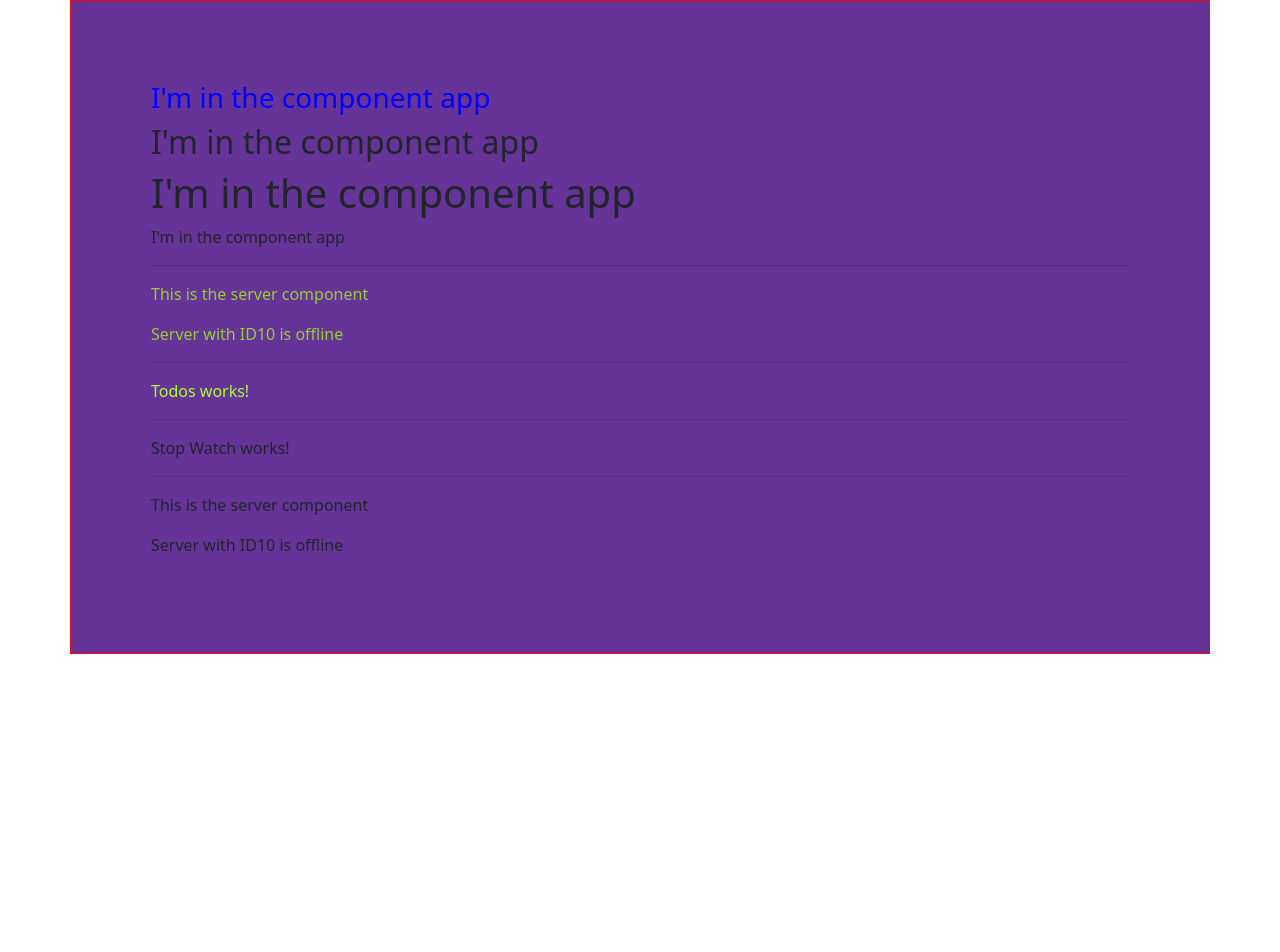
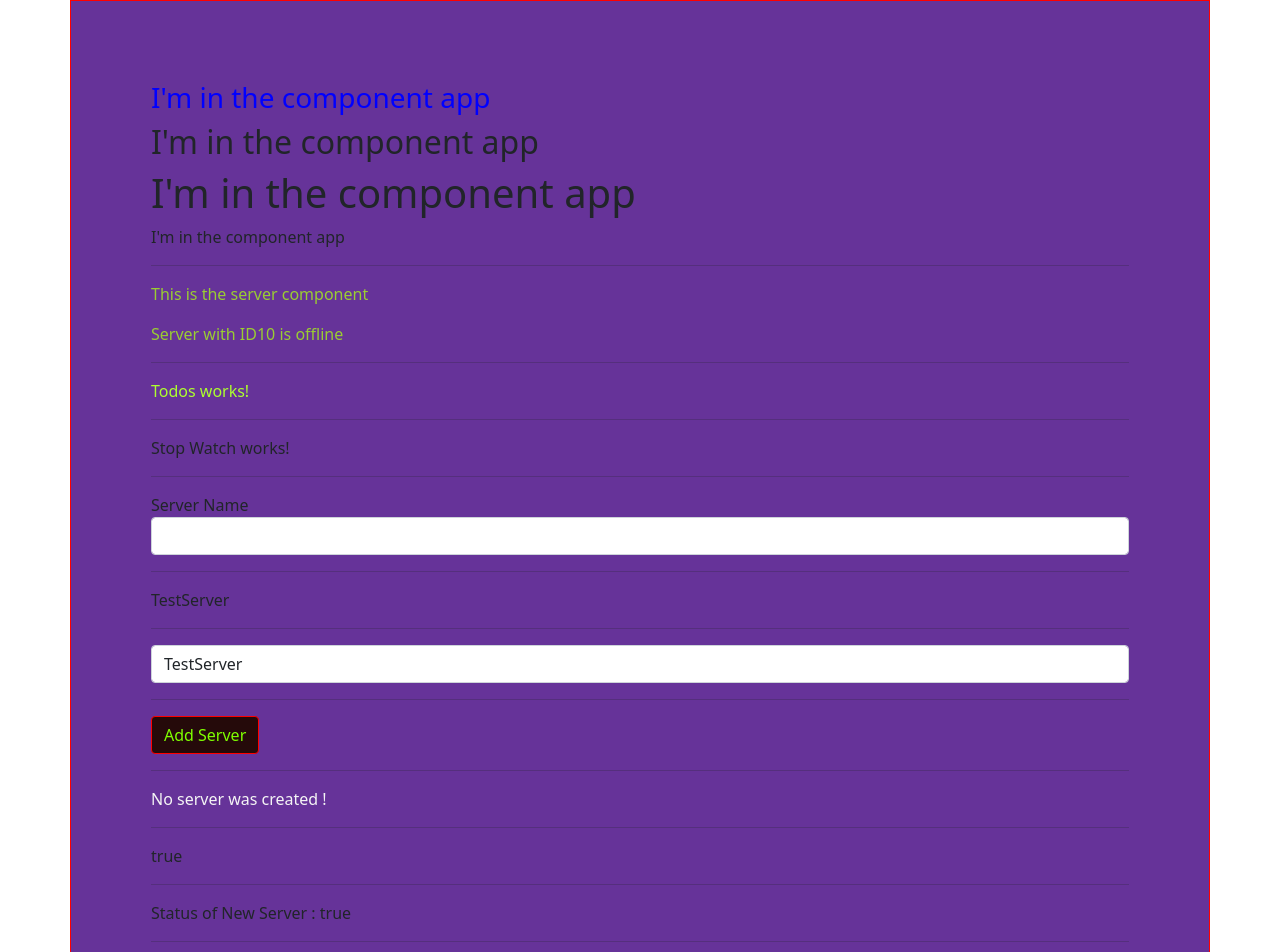
Before and after one commit to khanwaz/Ang, an Angular app in the folder firstProject/: page / in a window 1280 px wide. Shown: the top 952 px of the page. Before the commit the page ends 800 px from the top, so only its background shows below. Built offline with nearby package versions, Linux system fonts and the light colour scheme.

Commit message:
combining all binding

```diff
--- a/firstProject/src/app/MyComponents/servers/servers.component.css
+++ b/firstProject/src/app/MyComponents/servers/servers.component.css
@@ -0,0 +1,10 @@
+.btn-primary{
+    color: chartreuse;
+    background-color: rgb(37, 10, 10) ;
+    border : 1px solid red;
+}
+
+.creation
+{
+    color:whitesmoke;
+}
--- a/firstProject/src/app/MyComponents/servers/servers.component.html
+++ b/firstProject/src/app/MyComponents/servers/servers.component.html
@@ -1 +1,28 @@
+<label>Server Name</label>
+<input
+  type="text"
+  class="form-control"
+  (input)="onUpdateServerName($event)">
+<hr />
+<p>{{serverName}} </p>
+<hr />
+<input
+  type="text"
+  class="form-control"
+  [(ngModel)]="serverName">
+<hr />
+<button
+  class="btn btn-primary"
+  [disabled]="!allowNewServer"
+  (click)="onCreateServer()">
+  Add Server
+</button>
+<hr />
+<p class="creation">{{ serverCreationStatus }}</p>
+<hr />
+<p [innerText]="allowNewServer"></p>
+<hr />
+<p>Status of New Server : {{ allowNewServer }}</p>
+<hr />
 <app-server></app-server>
+<app-server></app-server>
--- a/firstProject/src/app/MyComponents/servers/servers.component.ts
+++ b/firstProject/src/app/MyComponents/servers/servers.component.ts
@@ -3,13 +3,25 @@ import { Component, OnInit } from '@angular/core';
 @Component({
   selector: 'app-servers',
   templateUrl: './servers.component.html',
-  styleUrls: ['./servers.component.css']
+  styleUrls: ['./servers.component.css'],
 })
 export class ServersComponent implements OnInit {
+  allowNewServer = false;
+  serverCreationStatus = 'No server was created !';
+  serverName = 'TestServer';
 
-  constructor() { }
-
-  ngOnInit(): void {
+  constructor() {
+    setTimeout(() => {
+      this.allowNewServer = true;
+    }, 2000);
+  }
+  ngOnInit(): void {}
+  onCreateServer() {
+    this.serverCreationStatus = 'Server was created ! This is '+ this.serverName ;
   }
 
+  onUpdateServerName(event: Event) {
+    this.serverName = (<HTMLInputElement>event.target).value;
+
+  }
 }
```
